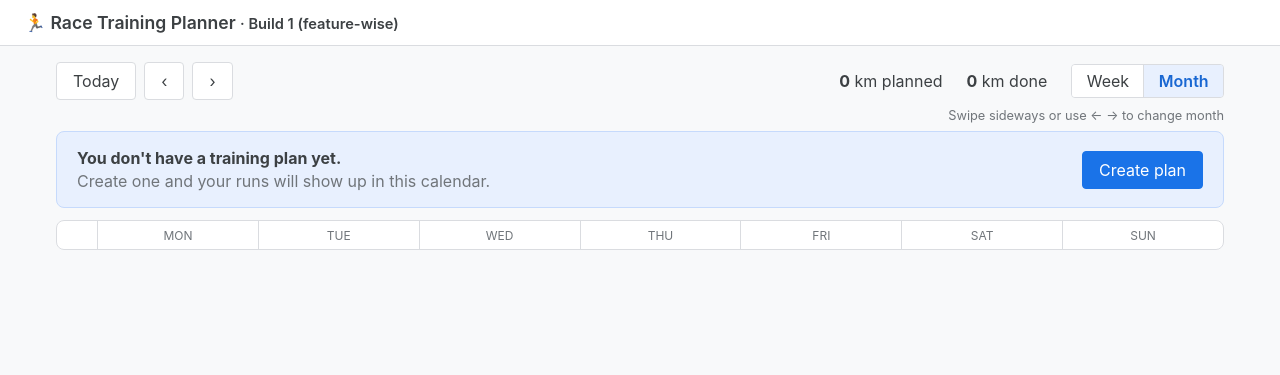
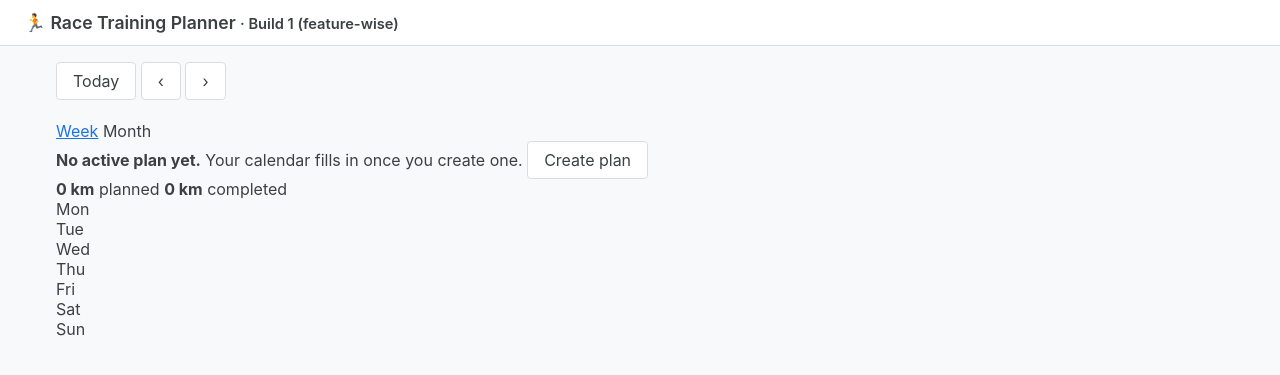
Before and after one commit to HaoSophareth/cs162-ai-app, a Flask app: template engineering_build/templates/month.html in a window 1280 px wide. Shown: the top 375 px of the page. Run offline with Flask 3, Linux system fonts and the light colour scheme; the template is opened without the code that fills it, so the values that code supplies are empty.

Commit message:
Build 1: neutral race time hints, remove month view (re-prompt)

```diff
--- a/feature_build/app.py
+++ b/feature_build/app.py
@@ -24,6 +24,8 @@ WEEKDAYS = ["Mon", "Tue", "Wed", "Thu", "Fri", "Sat", "Sun"]
 WEEKDAY_VALUES = [str(i) for i in range(7)]
 RUN_TYPES = {"easy": "Easy", "long": "Long run", "tempo": "Tempo", "intervals": "Intervals", "race": "Race"}
 # Optional recent race times asked when creating a plan: (column, label).
+# Format hint shown in each box (either format is accepted for any distance).
+TIME_FORMATS = {"time_5k": "mm:ss", "time_10k": "mm:ss", "time_half": "h:mm:ss", "time_marathon": "h:mm:ss"}
 RACE_TIMES = [("time_5k", "5K"), ("time_10k", "10K"), ("time_half", "Half marathon"),
               ("time_marathon", "Marathon")]
 
@@ -58,7 +60,7 @@ CREATE TABLE IF NOT EXISTS plans (
     id INTEGER PRIMARY KEY,
     user_id INTEGER NOT NULL REFERENCES users(id),
     experience TEXT NOT NULL,    -- "new" or "experienced"
-    time_5k TEXT,                -- optional recent race times, e.g. "27:30"
+    time_5k TEXT,                -- optional recent race times, "mm:ss" or "h:mm:ss"
     time_10k TEXT,
     time_half TEXT,
     time_marathon TEXT,
@@ -219,7 +221,7 @@ def google_calendar_link(run):
 @app.context_processor
 def template_helpers():
     return {"RUN_TYPES": RUN_TYPES, "WEEKDAYS": WEEKDAYS, "DISTANCES": plan.DISTANCES,
-            "RACE_TIMES": RACE_TIMES}
+            "RACE_TIMES": RACE_TIMES, "TIME_FORMATS": TIME_FORMATS}
 
 
 @app.template_filter("nice_date")
@@ -357,7 +359,7 @@ def read_plan_form(form):
         text = form.get(key, "").strip()
         values[key] = text if values["experience"] == "experienced" and text else None
         if values[key] and not TIME_PATTERN.match(text):
-            errors[EXPERIENCE].append(f"Write your {label} time as mm:ss or h:mm:ss, e.g. 27:30 or 1:58:00.")
+            errors[EXPERIENCE].append(f"Write your {label} time as {TIME_FORMATS[key]}.")
 
     if values["weekly_km"] is None or not 0 <= values["weekly_km"] <= 200:
         errors[EXPERIENCE].append("Enter how many km you run per week now (0 if you don't run yet).")
@@ -543,7 +545,7 @@ def delete_plan(plan_id):
     return redirect(url_for("plans"))
 
 
-# ---------- Calendar views (week and month) ----------
+# ---------- Week view ----------
 
 def load_runs(active, first_day, last_day):
     """Runs of the active plan between two dates (inclusive). No plan, no runs."""
@@ -572,13 +574,6 @@ def plan_week_number(monday, active):
     race = date.fromisoformat(active["race_date"])
     number = (monday - plan.monday_of(start)).days // 7 + 1
     return number if 1 <= number <= plan.count_weeks(start, race) else None
-
-
-def default_day(active):
-    # Before the plan starts, open on its first week instead of an empty one.
-    if active is None:
-        return date.today()
-    return max(date.today(), date.fromisoformat(active["start_date"]))
 
 
 @app.route("/")
@@ -626,41 +621,6 @@ def week():
 
     return render_template("week.html", weeks=weeks, target=target, today=today,
                            this_monday=plan.monday_of(today), active=active)
-
-
-@app.route("/month")
-@login_required
-@profile_required
-def month():
-    active = get_active_plan()
-    # ?month=2026-11 -> first day of that month
-    first = parse_date((request.args.get("month") or "") + "-01") or default_day(active).replace(day=1)
-    next_first = (first + timedelta(days=32)).replace(day=1)
-    last = next_first - timedelta(days=1)
-
-    # The grid covers whole Monday-Sunday weeks, so it starts and ends with
-    # a few days from the neighbouring months.
-    grid_start = plan.monday_of(first)
-    grid_end = plan.monday_of(last) + timedelta(days=6)
-    runs = load_runs(active, grid_start, grid_end)
-    days = build_days(grid_start, (grid_end - grid_start).days + 1, runs)
-    weeks = [{"monday": days[i]["date"],
-              "number": plan_week_number(days[i]["date"], active),
-              "days": days[i:i + 7]}
-             for i in range(0, len(days), 7)]
-
-    month_runs = [r for r in runs if first.isoformat() <= r["date"] <= last.isoformat()]
-    return render_template(
-        "month.html",
-        weeks=weeks,
-        first=first,
-        today=date.today(),
-        planned_km=sum(r["distance_km"] for r in month_runs),
-        done_km=sum(r["distance_km"] for r in month_runs if r["done"]),
-        prev_month=(first - timedelta(days=1)).strftime("%Y-%m"),
-        next_month=next_first.strftime("%Y-%m"),
-        active=active,
-    )
 
 
 # ---------- Runs ----------
@@ -712,10 +672,6 @@ def set_done(run_id):
     next_page = request.form.get("next")
     if next_page == "week":
         return redirect(url_for("week", week=run["date"]))
-    if next_page == "month":
-        # Stay on the month being viewed, even if the run is a greyed-out
-        # day from the neighbouring month.
-        return redirect(url_for("month", month=request.form.get("month") or run["date"][:7]))
     return redirect(url_for("run_detail", run_id=run_id))
 
 
--- a/feature_build/static/calendar.js
+++ /dev/null
@@ -1,66 +0,0 @@
-// Month view: go to the previous or next month by swiping sideways
-// (trackpad or touch screen) or with the left/right arrow keys. It just follows
-// the ‹ › links, so the pages work the same without JavaScript.
-
-// Tell the next page which way to slide (see "slide" in style.css).
-// This must run before the page is first drawn, so the script sits in <head>.
-window.addEventListener("pagereveal", (event) => {
-  const direction = sessionStorage.getItem("slide");
-  sessionStorage.removeItem("slide");
-  if (event.viewTransition && direction) {
-    event.viewTransition.types.add(direction);
-  }
-});
-
-document.addEventListener("DOMContentLoaded", () => {
-  const links = {
-    prev: document.querySelector('[data-nav="prev"]'),
-    next: document.querySelector('[data-nav="next"]'),
-  };
-  let leaving = false;
-
-  function go(direction) {
-    if (leaving) return; // one swipe = one page, even if events keep coming
-    leaving = true;
-    sessionStorage.setItem("slide", direction);
-    location.href = links[direction].href;
-  }
-
-  for (const direction of ["prev", "next"]) {
-    links[direction].addEventListener("click", () => sessionStorage.setItem("slide", direction));
-  }
-
-  // Trackpad: add up sideways scrolling until it's clearly a swipe.
-  let sideways = 0;
-  let resetTimer;
-  window.addEventListener("wheel", (event) => {
-    if (Math.abs(event.deltaX) <= Math.abs(event.deltaY)) return; // normal up/down scroll
-    event.preventDefault();
-    sideways += event.deltaX;
-    clearTimeout(resetTimer);
-    resetTimer = setTimeout(() => (sideways = 0), 300);
-    if (sideways > 100) go("next");
-    if (sideways < -100) go("prev");
-  }, { passive: false });
-
-  // Touch screen: compare where the finger started and ended.
-  let startX = 0;
-  let startY = 0;
-  window.addEventListener("touchstart", (event) => {
-    startX = event.touches[0].clientX;
-    startY = event.touches[0].clientY;
-  });
-  window.addEventListener("touchend", (event) => {
-    const dx = event.changedTouches[0].clientX - startX;
-    const dy = event.changedTouches[0].clientY - startY;
-    if (Math.abs(dx) > 60 && Math.abs(dx) > Math.abs(dy)) {
-      go(dx < 0 ? "next" : "prev");
-    }
-  });
-
-  document.addEventListener("keydown", (event) => {
-    if (event.target.closest("input, textarea, select")) return;
-    if (event.key === "ArrowRight") go("next");
-    if (event.key === "ArrowLeft") go("prev");
-  });
-});
--- a/feature_build/static/style.css
+++ b/feature_build/static/style.css
@@ -1,4 +1,4 @@
-/* Run-type colours, used by run cards, month chips and the run page tag. */
+/* Run-type colours, used by run cards and the run page tag. */
 :root {
   --easy: #33b679;
   --long: #039be5;
@@ -21,22 +21,8 @@
 /* The top bar is identical on every page, so keep it still while the rest fades. */
 .topbar { view-transition-name: topbar; }
 
-/* Month change: the calendar slides left (next) or right (previous).
-   calendar.js sets the direction; the header text just cross-fades. */
-.calendar { view-transition-name: calendar; }
-:active-view-transition-type(next)::view-transition-old(calendar) { animation: 200ms ease-in both slide-to-left; }
-:active-view-transition-type(next)::view-transition-new(calendar) { animation: 200ms ease-out both slide-from-right; }
-:active-view-transition-type(prev)::view-transition-old(calendar) { animation: 200ms ease-in both slide-to-right; }
-:active-view-transition-type(prev)::view-transition-new(calendar) { animation: 200ms ease-out both slide-from-left; }
-@keyframes slide-to-left { to { transform: translateX(-30%); opacity: 0; } }
-@keyframes slide-from-right { from { transform: translateX(30%); opacity: 0; } }
-@keyframes slide-to-right { to { transform: translateX(30%); opacity: 0; } }
-@keyframes slide-from-left { from { transform: translateX(-30%); opacity: 0; } }
-
-/* Same colour on <html> as <body>, so there's no white flash between pages.
-   overscroll-behavior stops a sideways swipe from also triggering the
-   browser's own back/forward gesture. */
-html { background: #f8f9fa; overscroll-behavior-x: none; }
+/* Same colour on <html> as <body>, so there's no white flash between pages. */
+html { background: #f8f9fa; }
 
 body {
   margin: 0;
@@ -151,19 +137,6 @@ dd { margin: 0.2rem 0 0; }
   color: #1967d2;
   vertical-align: middle;
 }
-.week-header {
-  display: flex;
-  flex-wrap: wrap;
-  justify-content: space-between;
-  align-items: center;
-  gap: 1rem;
-}
-.week-nav { display: flex; align-items: center; gap: 0.5rem; }
-.week-nav h1 { font-size: 1.4rem; font-weight: 400; margin: 0 0 0 0.75rem; }
-.week-totals { display: flex; gap: 1.5rem; align-items: center; }
-
-.calendar-hint { margin: 0.5rem 0; text-align: right; font-size: 0.8rem; }
-
 .week-grid {
   display: grid;
   grid-template-columns: repeat(7, 1fr);
@@ -203,81 +176,12 @@ dd { margin: 0.2rem 0 0; }
 .done-form { display: inline; margin: 0; }
 .done-box { display: inline-flex; align-items: center; gap: 0.4rem; margin: 0; cursor: pointer; }
 .done-box input { display: inline-block; width: 1rem; height: 1rem; margin: 0.1rem 0 0; cursor: pointer; }
-.run-card .done-box input, .run-chip .done-box input { accent-color: white; }
+.run-card .done-box input { accent-color: white; }
 
 /* A finished run: crossed out and faded, in the calendars and on its own page. */
-.run-card.done, .run-chip.done { opacity: 0.4; }
-.run-card.done a, .run-chip.done a, h1.run-done { text-decoration: line-through; }
+.run-card.done { opacity: 0.4; }
+.run-card.done a, h1.run-done { text-decoration: line-through; }
 h1.run-done { opacity: 0.5; }
-
-.view-switch { display: inline-flex; border: 1px solid var(--border); border-radius: 4px; overflow: hidden; }
-.view-switch a { padding: 0.4rem 0.9rem; color: var(--text); text-decoration: none; background: white; }
-.view-switch a + a { border-left: 1px solid var(--border); }
-.view-switch a.active { background: #e8f0fe; color: #1967d2; font-weight: 600; }
-
-/* ---------- Month view ---------- */
-.month-grid {
-  display: grid;
-  grid-template-columns: 2.5rem repeat(7, 1fr);
-  background: white;
-  border: 1px solid var(--border);
-  border-radius: 8px;
-  overflow: hidden;
-}
-.month-weekday {
-  padding: 0.4rem;
-  text-align: center;
-  font-size: 0.75rem;
-  text-transform: uppercase;
-  color: var(--muted);
-  border-left: 1px solid var(--border);
-}
-.month-weeknum {
-  border-top: 1px solid var(--border);
-  padding-top: 0.5rem;
-  text-align: center;
-  font-size: 0.75rem;
-  color: var(--muted);
-  text-decoration: none;
-}
-.month-weeknum:hover { background: #f1f3f4; }
-.month-day {
-  min-height: 105px;
-  padding: 0.3rem;
-  border-top: 1px solid var(--border);
-  border-left: 1px solid var(--border);
-}
-.month-day .daynum {
-  display: block;
-  width: 1.8rem;
-  line-height: 1.8rem;
-  margin: 0 auto 0.2rem;
-  text-align: center;
-  font-size: 0.85rem;
-  color: var(--text);
-  text-decoration: none;
-}
-.month-day .daynum:hover { background: #f1f3f4; }
-.month-day.today .daynum { background: #1a73e8; color: white; }
-.month-day.other-month { background: #fafafa; }
-.month-day.other-month .daynum { color: #b0b4b8; }
-
-.run-chip {
-  display: flex;
-  align-items: center;
-  gap: 0.3rem;
-  margin-bottom: 0.2rem;
-  padding: 0.15rem 0.4rem;
-  border-radius: 4px;
-  font-size: 0.75rem;
-  color: white;
-  text-decoration: none;
-  white-space: nowrap;
-  overflow: hidden;
-  text-overflow: ellipsis;
-}
-.run-chip a { color: inherit; text-decoration: none; overflow: hidden; text-overflow: ellipsis; }
-.run-chip .done-box input { width: 0.8rem; height: 0.8rem; margin: 0; }
 
 .tag { display: inline-block; padding: 0.15rem 0.6rem; border-radius: 999px; font-size: 0.8rem; color: white; }
 
--- a/feature_build/templates/_done_checkbox.html
+++ b/feature_build/templates/_done_checkbox.html
@@ -1,9 +1,8 @@
 {# A "done" checkbox for one run. Ticking or unticking it saves right away.
-   next_page says where to return afterwards: "week", "month" or the run page. #}
-{% macro done_checkbox(run, next_page="", month="", label="") %}
+   next_page says where to return afterwards: "week" or the run page. #}
+{% macro done_checkbox(run, next_page="", label="") %}
 <form method="post" action="{{ url_for('set_done', run_id=run.id) }}" class="done-form">
   <input type="hidden" name="next" value="{{ next_page }}">
-  <input type="hidden" name="month" value="{{ month }}">
   <label class="done-box" title="{{ 'Mark as not done' if run.done else 'Mark as done' }}">
     <input type="checkbox" name="done" value="1" {% if run.done %}checked{% endif %}
            onchange="this.form.submit()"
--- a/feature_build/templates/month.html
+++ /dev/null
@@ -1,60 +0,0 @@
-{% extends "base.html" %}
-{% from "_done_checkbox.html" import done_checkbox with context %}
-{% block title %}Month view{% endblock %}
-{% block head %}<script src="{{ url_for('static', filename='calendar.js') }}"></script>{% endblock %}
-{% block content %}
-<div class="week-header">
-  <div class="week-nav">
-    <a class="button" href="{{ url_for('month') }}">Today</a>
-    <a class="button" data-nav="prev" href="{{ url_for('month', month=prev_month) }}" title="Previous month (←)">‹</a>
-    <a class="button" data-nav="next" href="{{ url_for('month', month=next_month) }}" title="Next month (→)">›</a>
-    <h1>{{ first.strftime('%B %Y') }}</h1>
-  </div>
-  <div class="week-totals">
-    <span><strong>{{ "%g"|format(planned_km|round(1)) }}</strong> km planned</span>
-    <span><strong>{{ "%g"|format(done_km|round(1)) }}</strong> km done</span>
-    <div class="view-switch">
-      {# Switching to week view shows today's week if it's in this month, else the month's first week. #}
-      <a href="{{ url_for('week', week=today if today.replace(day=1) == first else first) }}">Week</a>
-      <a class="active" href="{{ url_for('month', month=first.strftime('%Y-%m')) }}">Month</a>
-    </div>
-  </div>
-</div>
-
-<p class="muted calendar-hint">Swipe sideways or use ← → to change month</p>
-
-{% include "_no_plan.html" %}
-
-<div class="month-grid calendar">
-  <div class="month-corner"></div>
-  {% for name in WEEKDAYS %}<div class="month-weekday">{{ name }}</div>{% endfor %}
-
-  {% for week in weeks %}
-    {# Left column: plan week number, links to that week's view. #}
-    <a class="month-weeknum" href="{{ url_for('week', week=week.monday) }}" title="Open this week">
-      {{ "W%d"|format(week.number) if week.number else "" }}
-    </a>
-    {% for day in week.days %}
-      <div class="month-day {% if day.date.month != first.month %}other-month{% endif %} {% if day.date == today %}today{% endif %}">
-        <a class="daynum" href="{{ url_for('week', week=day.date) }}">{{ day.date.day }}</a>
-        {% for run in day.runs %}
-          <div class="run-chip type-{{ run.type }} {% if run.done %}done{% endif %}">
-            {{ done_checkbox(run, next_page="month", month=first.strftime('%Y-%m')) }}
-            <a href="{{ url_for('run_detail', run_id=run.id) }}"
-               title="{{ RUN_TYPES[run.type] }}, {{ '%g'|format(run.distance_km) }} km{{ ', done' if run.done }}">
-              {{ RUN_TYPES[run.type] }} {{ "%g"|format(run.distance_km) }} km
-            </a>
-          </div>
-        {% endfor %}
-      </div>
-    {% endfor %}
-  {% endfor %}
-</div>
-
-{% if active %}
-  <p class="muted">
-    Training for a {{ DISTANCES[active.distance][0] }} on {{ active.race_date|nice_date }} ·
-    <a href="{{ url_for('plans') }}">Switch plan</a>
-  </p>
-{% endif %}
-{% endblock %}
--- a/feature_build/templates/plan_form.html
+++ b/feature_build/templates/plan_form.html
@@ -64,12 +64,12 @@
 
         {# Shown only when "Yes" is ticked (see .race-times in style.css). #}
         <div class="race-times">
-          <p class="muted">Recent race times, if you have them (optional), e.g. 27:30 or 1:58:00.
+          <p class="muted">Recent race times, if you have them (optional).
             They're used to estimate your finish time.</p>
           <div class="time-grid">
             {% for key, label in RACE_TIMES %}
               <label>{{ label }}
-                <input name="{{ key }}" placeholder="e.g. 27:30" value="{{ values[key] or '' }}">
+                <input name="{{ key }}" placeholder="{{ TIME_FORMATS[key] }}" value="{{ values[key] or '' }}">
               </label>
             {% endfor %}
           </div>
--- a/feature_build/templates/week.html
+++ b/feature_build/templates/week.html
@@ -8,10 +8,6 @@
   <h1>
     {% if active %}{{ DISTANCES[active.distance][0] }} · {{ active.race_date|nice_date }}{% else %}Your calendar{% endif %}
   </h1>
-  <div class="view-switch">
-    <a class="active" href="{{ url_for('week', week=target) }}">Week</a>
-    <a href="{{ url_for('month', month=target.strftime('%Y-%m')) }}">Month</a>
-  </div>
 </div>
 
 {% include "_no_plan.html" %}
```
Also changed, not shown: feature_build/README.md.
